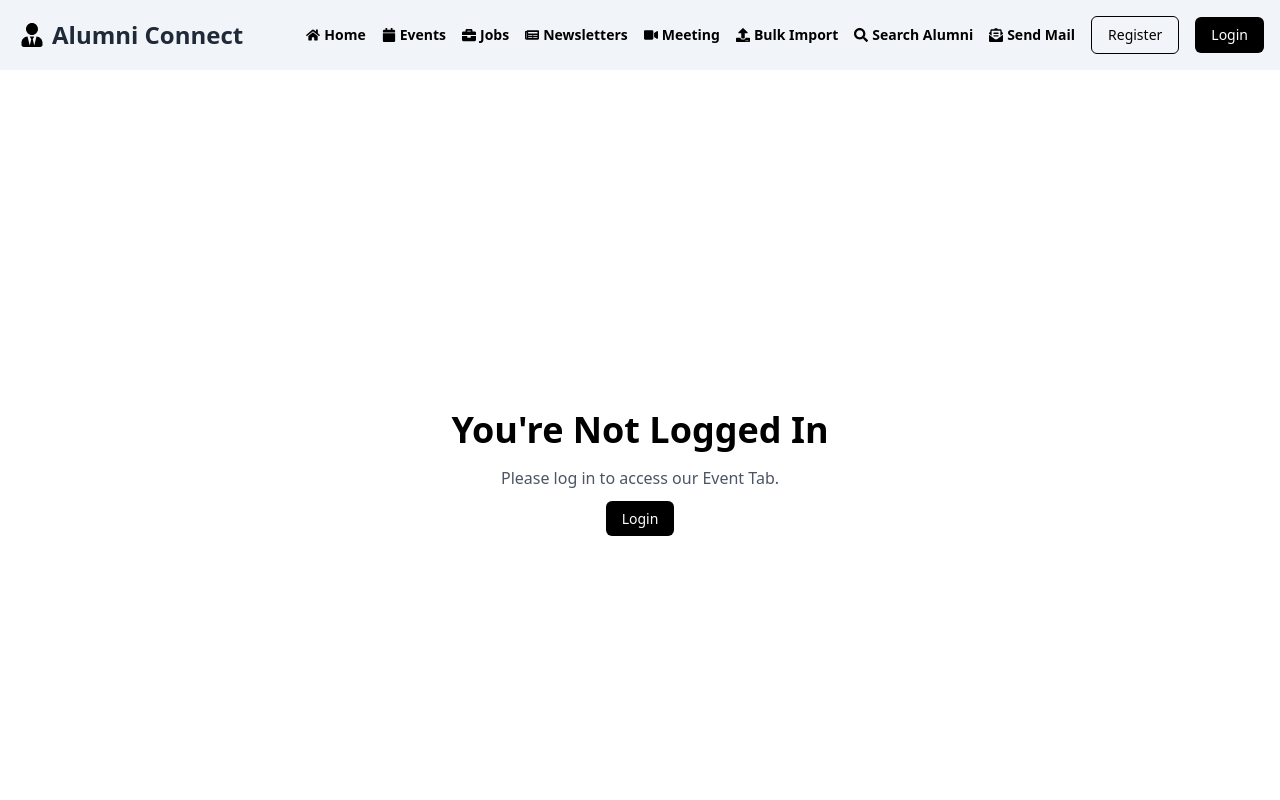
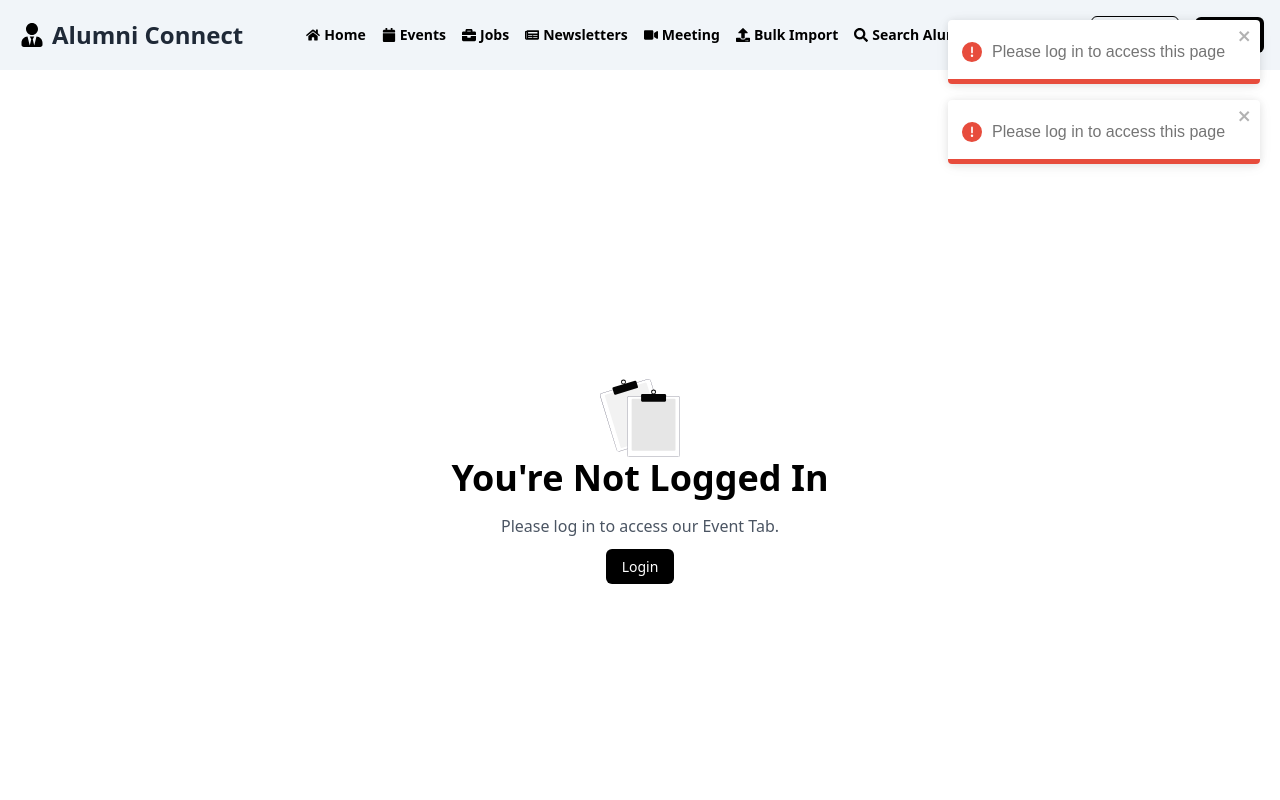
Before and after one commit to Aditya2714/Alumni-Connect, a React (Vite) app in the folder Frontend/: page /events in a window 1280 px wide. Shown: the top 800 px of the page. Built offline with nearby package versions, Linux system fonts and the light colour scheme.

Commit message:
Add useEffect hook and toast notification for logged out users

```diff
--- a/Frontend/src/Components/Event.jsx
+++ b/Frontend/src/Components/Event.jsx
@@ -1,17 +1,29 @@
-import React from 'react';
+import React, { useEffect } from 'react';
 import { getLoggedIn } from '../services/authService';
 import { Link } from 'react-router-dom';
 import NotLoggedIn from './NotLoggedIn';
+import { ToastContainer, toast } from 'react-toastify';
+import noDataIllustration from '../assets/img/no_data.svg';  // Replace with the actual path
 
 function Event() {
   const loggedIn = getLoggedIn();
+
+  useEffect(() => {
+    // If not logged in, show a toast
+    if (!loggedIn) {
+      toast.error('Please log in to access this page');
+    }
+  }, []);
 
   return (
     <div className="flex flex-col items-center justify-center h-screen">
       {loggedIn ? (
         <h1 className="text-4xl font-bold mb-4">Event</h1>
       ) : (
-       <NotLoggedIn text="Event"/>
+        <>
+          <img src={noDataIllustration} alt="No Data Illustration" className="mt-4 h-20 w-20" />
+          <NotLoggedIn text="Event" />
+        </>
       )}
     </div>
   );
--- a/Frontend/src/Components/NotLoggedIn.jsx
+++ b/Frontend/src/Components/NotLoggedIn.jsx
@@ -1,9 +1,15 @@
 import React from 'react'
 import { Link } from 'react-router-dom';
+import { getLoggedIn } from '../services/authService';
+// import { toast, ToastContainer } from 'react-toastify';
+
+
 
 function NotLoggedIn(props) {
+    // toast.error('Please log in to access this page');
   return (
     <>
+    {/* <ToastContainer/> */}
       <div className="text-center">
           <h1 className="text-4xl font-bold mb-4">You're Not Logged In</h1>
           <p className="text-gray-600 mb-4">Please log in to access our {props.text} Tab.</p>
```
Also changed, not shown: Frontend/src/assets/img/no_data.svg (added).
